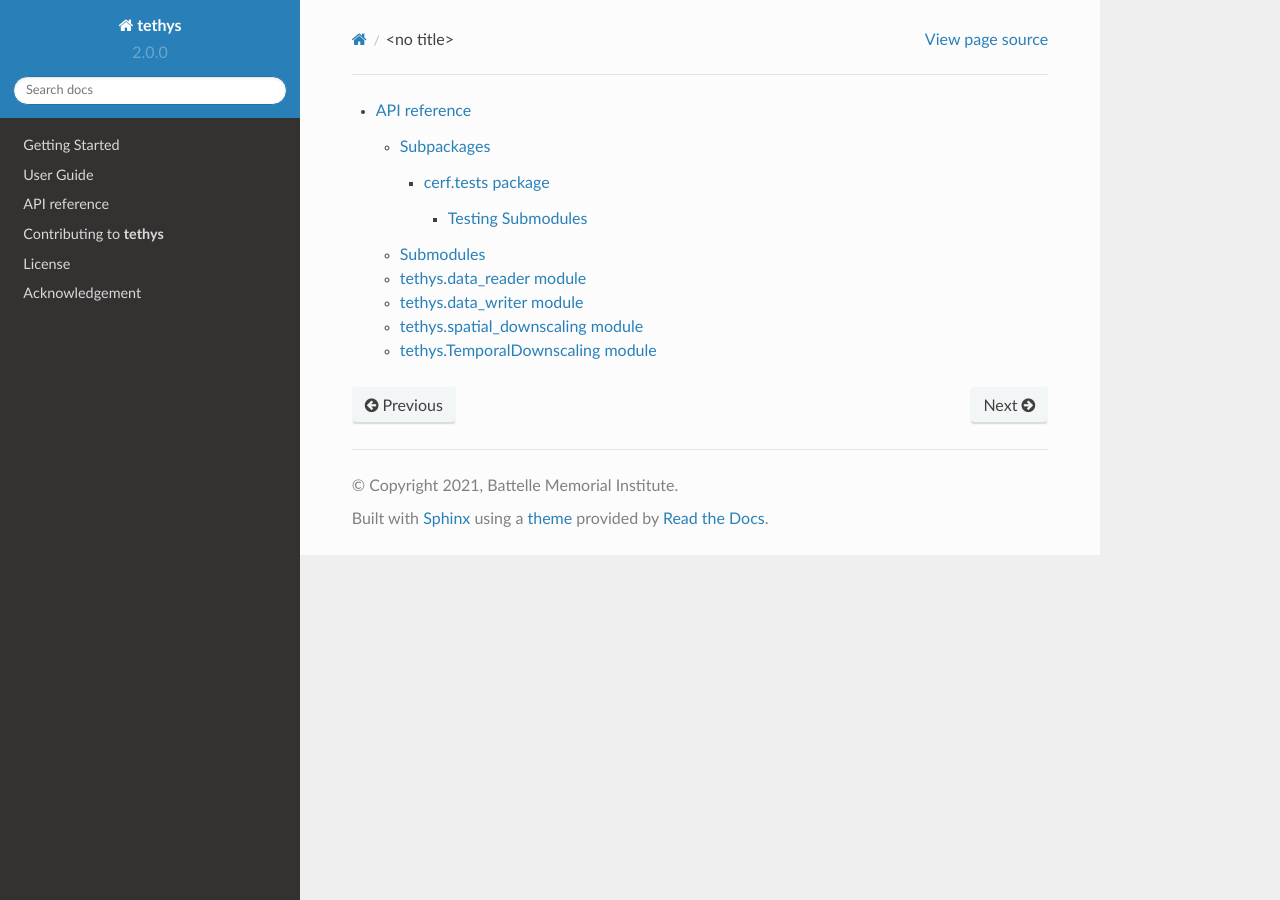
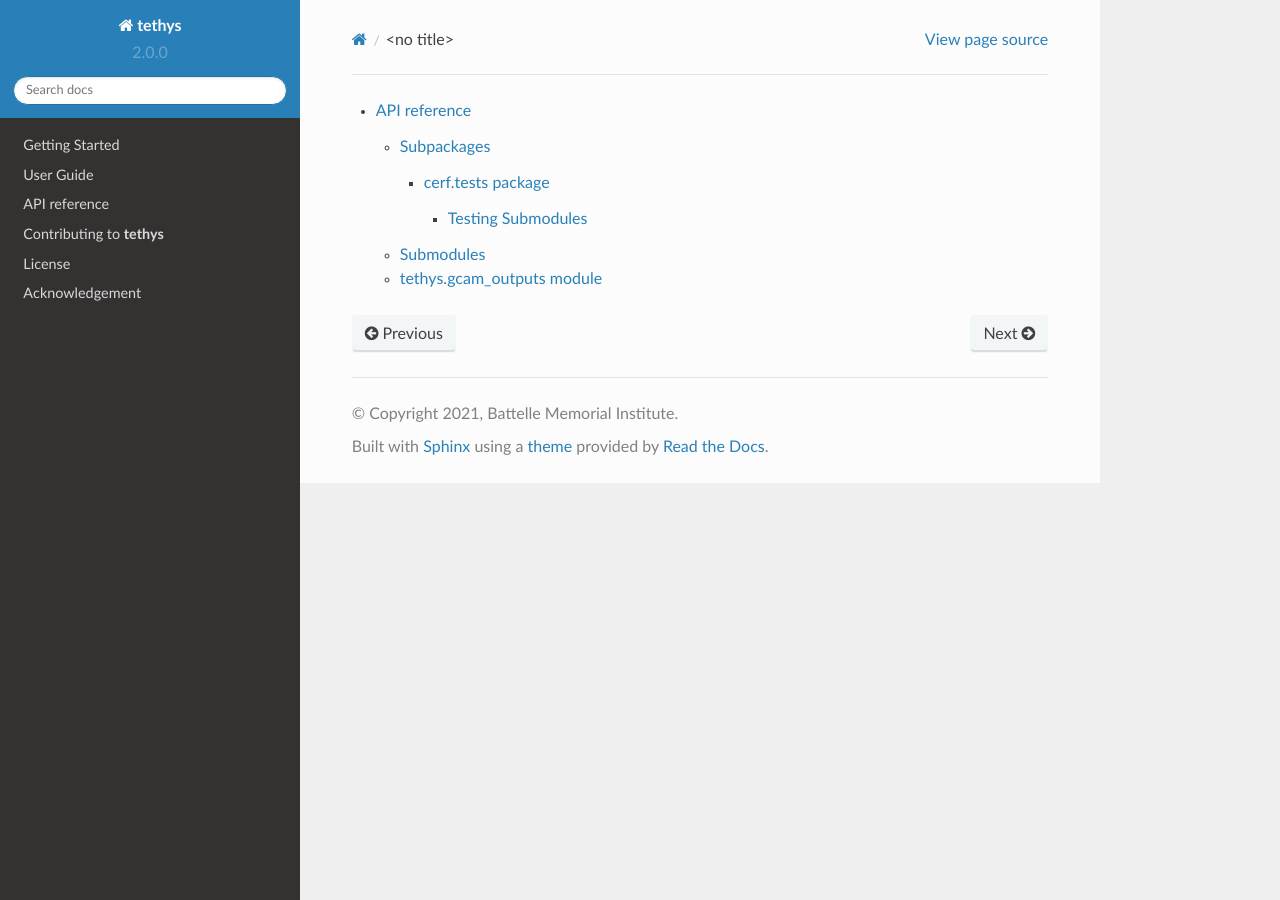
Before and after one commit to JGCRI/tethys, a Sphinx documentation site: the page built from docs/source/modules.rst, in a window 1280 px wide. Built offline with Sphinx 7.4.7 and the Read the Docs theme 2.0.0, drawn with Linux system fonts in a browser that asks for light colours; formulas are drawn with MathJax 3.

Commit message:
Updating modules

```diff
--- a/docs/requirements.txt
+++ b/docs/requirements.txt
@@ -3,7 +3,7 @@ numpy~=1.20.3
 pandas~=1.2.4
 scipy~=1.6.3
 requests~=2.20.0
-gcamreader~=1.2.4
+gcamreader>=1.2.5
 build~=0.5.1
 nbsphinx~=0.8.6
 setuptools~=57.0.0
--- a/docs/source/tethys.rst
+++ b/docs/source/tethys.rst
@@ -12,34 +12,10 @@ Subpackages
 Submodules
 ----------
 
-tethys.data_reader module
+tethys.gcam_outputs module
 -------------------
 
-.. automodule:: tethys.data_reader
+.. automodule:: tethys.gcam_outputs
    :members:
    :undoc-members:
    :show-inheritance:
-
-tethys.data_writer module
--------------------
-
-.. automodule:: tethys.data_writer
-   :members:
-   :undoc-members:
-   :show-inheritance:
-
-tethys.spatial_downscaling module
--------------------
-
-.. automodule:: tethys.spatial_downscaling
-   :members:
-   :undoc-members:
-   :show-inheritance:
-
-tethys.TemporalDownscaling module
--------------------
-
-.. automodule:: tethys.TemporalDownscaling
-   :members:
-   :undoc-members:
-   :show-inheritance:
--- a/requirements.txt
+++ b/requirements.txt
@@ -3,4 +3,4 @@ numpy~=1.20.3
 pandas~=1.2.4
 scipy~=1.6.3
 requests~=2.20.0
-gcamreader~=1.2.4
+gcamreader>=1.2.5
--- a/setup.py
+++ b/setup.py
@@ -32,7 +32,7 @@ setup(
         'pandas~=1.2.4',
         'scipy~=1.6.3',
         'requests~=2.20.0',
-        'gcamreader~=1.2.4'
+        'gcamreader>=1.2.5'
     ],
     extras_require={
         'dev': [
```
Also changed, not shown: 3 other files.
